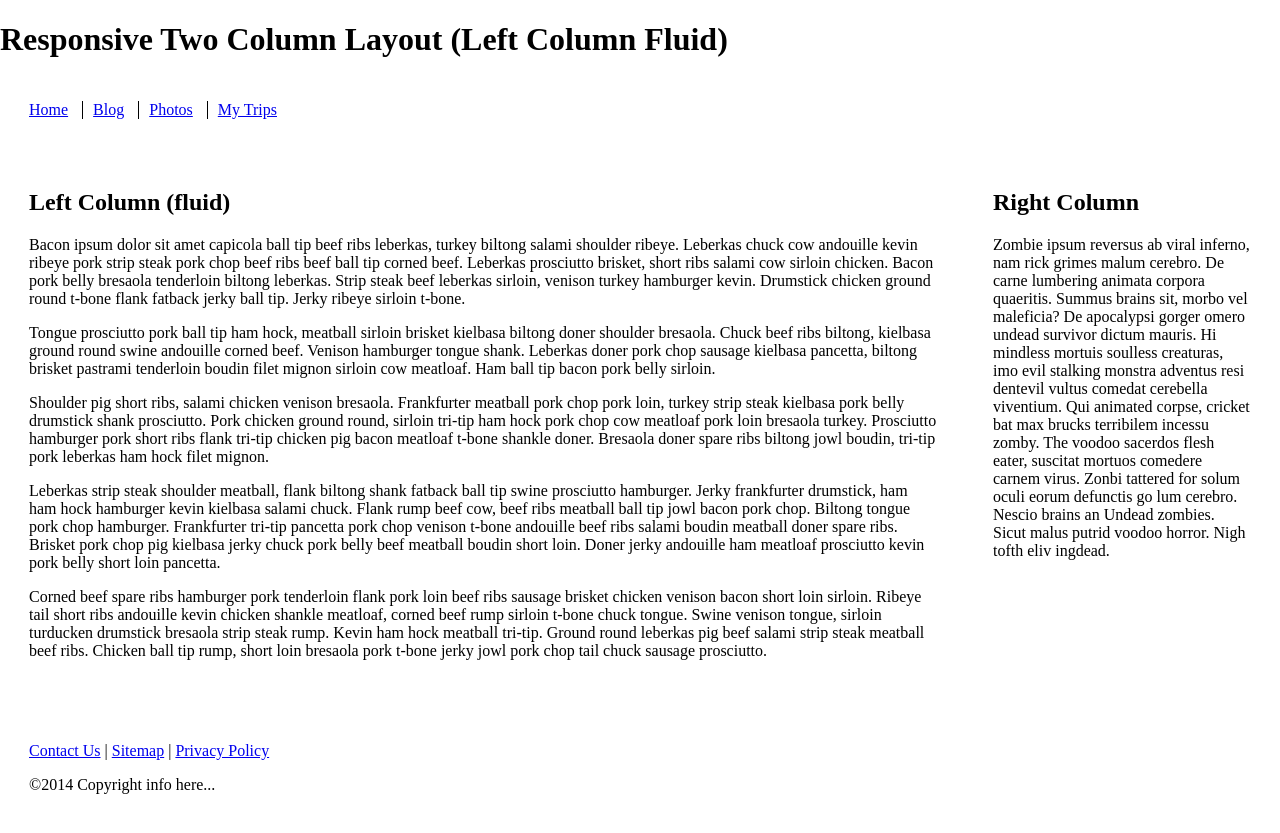
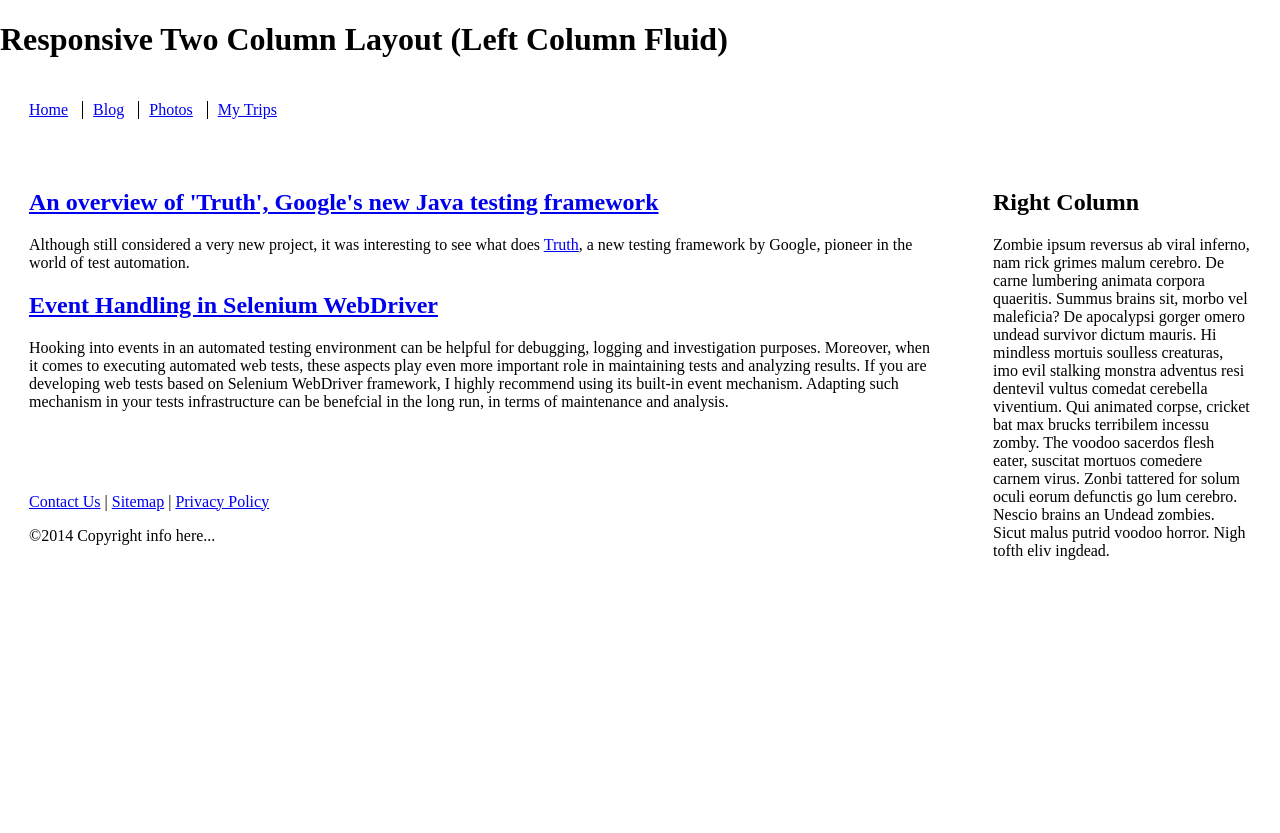
Before and after one commit to waseemh/waseemh.github.io, a Jekyll site: the page built from index.html, in a window 1280 px wide. Shown: the top 833 px of the page. Built offline with Jekyll 4.4.1, drawn with Linux system fonts in a browser that asks for light colours.

Commit message:
Update default.html

```diff
--- a/_layouts/default.html
+++ b/_layouts/default.html
@@ -32,38 +32,7 @@
 <div class="columnsContainer">
 
     <div class="leftColumn">
-        <h2>Left Column (fluid)</h2>
-
-        <p>Bacon ipsum dolor sit amet capicola ball tip beef ribs leberkas, turkey biltong salami shoulder ribeye.
-            Leberkas chuck cow andouille kevin ribeye pork strip steak pork chop beef ribs beef ball tip corned beef.
-            Leberkas prosciutto brisket, short ribs salami cow sirloin chicken. Bacon pork belly bresaola tenderloin
-            biltong leberkas. Strip steak beef leberkas sirloin, venison turkey hamburger kevin. Drumstick chicken
-            ground round t-bone flank fatback jerky ball tip. Jerky ribeye sirloin t-bone.</p>
-
-        <p>Tongue prosciutto pork ball tip ham hock, meatball sirloin brisket kielbasa biltong doner shoulder bresaola.
-            Chuck beef ribs biltong, kielbasa ground round swine andouille corned beef. Venison hamburger tongue shank.
-            Leberkas doner pork chop sausage kielbasa pancetta, biltong brisket pastrami tenderloin boudin filet mignon
-            sirloin cow meatloaf. Ham ball tip bacon pork belly sirloin.</p>
-
-        <p>Shoulder pig short ribs, salami chicken venison bresaola. Frankfurter meatball pork chop pork loin, turkey
-            strip steak kielbasa pork belly drumstick shank prosciutto. Pork chicken ground round, sirloin tri-tip ham
-            hock pork chop cow meatloaf pork loin bresaola turkey. Prosciutto hamburger pork short ribs flank tri-tip
-            chicken pig bacon meatloaf t-bone shankle doner. Bresaola doner spare ribs biltong jowl boudin, tri-tip pork
-            leberkas ham hock filet mignon.</p>
-
-        <p>Leberkas strip steak shoulder meatball, flank biltong shank fatback ball tip swine prosciutto hamburger.
-            Jerky frankfurter drumstick, ham ham hock hamburger kevin kielbasa salami chuck. Flank rump beef cow, beef
-            ribs meatball ball tip jowl bacon pork chop. Biltong tongue pork chop hamburger. Frankfurter tri-tip
-            pancetta pork chop venison t-bone andouille beef ribs salami boudin meatball doner spare ribs. Brisket pork
-            chop pig kielbasa jerky chuck pork belly beef meatball boudin short loin. Doner jerky andouille ham meatloaf
-            prosciutto kevin pork belly short loin pancetta.</p>
-
-        <p>Corned beef spare ribs hamburger pork tenderloin flank pork loin beef ribs sausage brisket chicken venison
-            bacon short loin sirloin. Ribeye tail short ribs andouille kevin chicken shankle meatloaf, corned beef rump
-            sirloin t-bone chuck tongue. Swine venison tongue, sirloin turducken drumstick bresaola strip steak rump.
-            Kevin ham hock meatball tri-tip. Ground round leberkas pig beef salami strip steak meatball beef ribs.
-            Chicken ball tip rump, short loin bresaola pork t-bone jerky jowl pork chop tail chuck sausage
-            prosciutto.</p>
+        {{ content }}
     </div>
 
     <div class="rightColumn">
```
